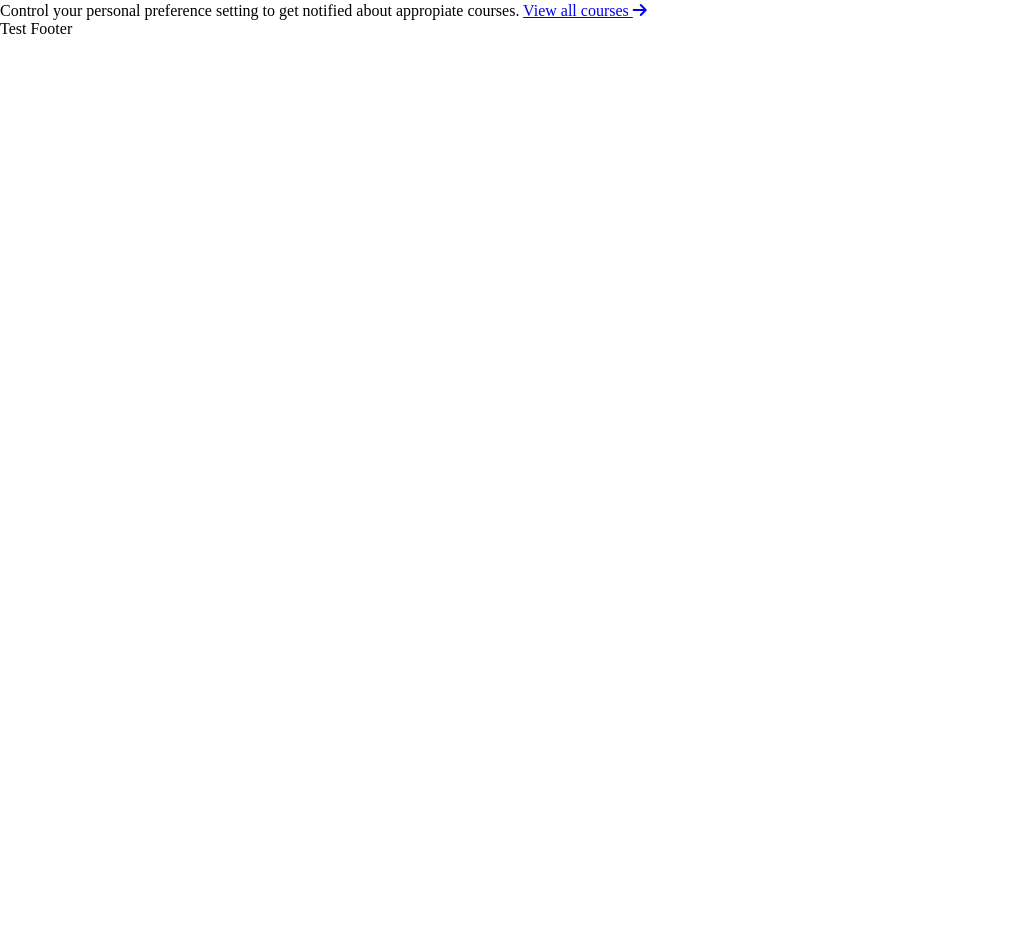
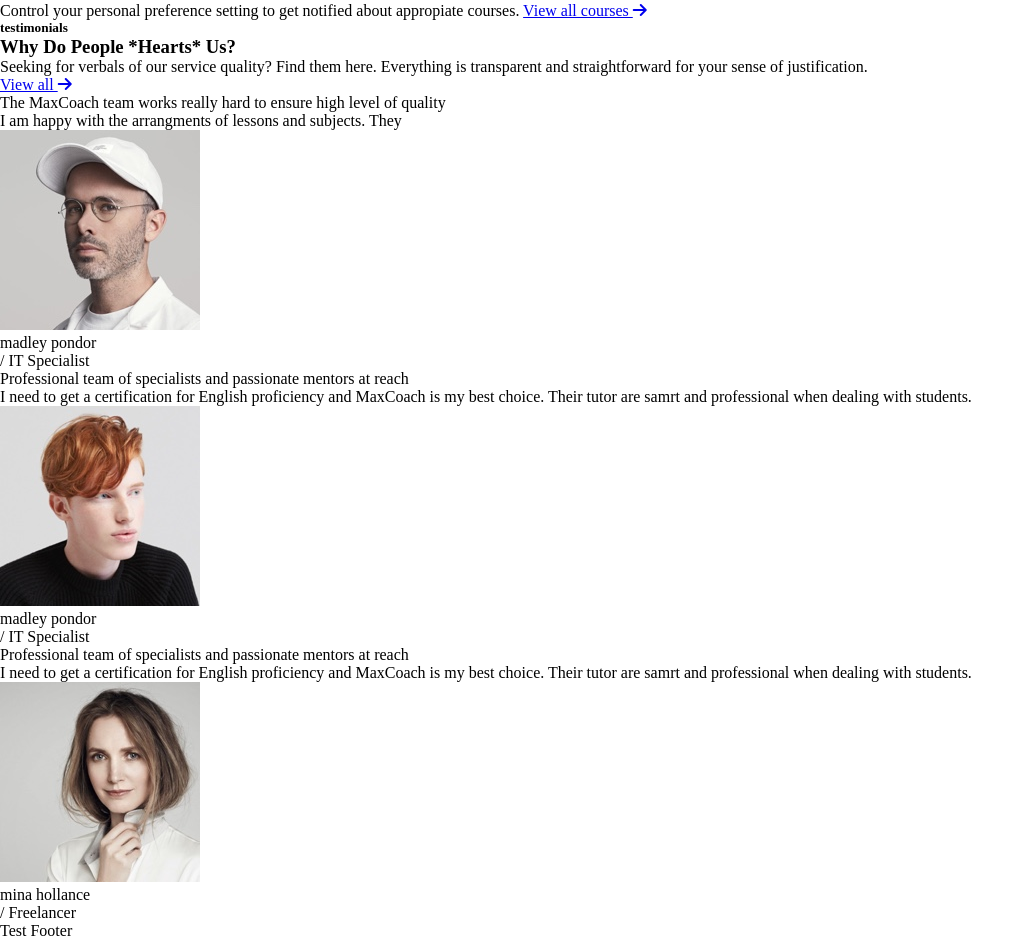
Before and after one commit to MarioBroi/proj-html-vuejs, a Vue app: page / in a window 1280 px wide. Shown: the part 2965-3905 px from the top of the page, without its empty margins (0-1031 px from the left). Before the commit the page ends 3003 px from the top, so only its background shows below. Built offline with nearby package versions, Linux system fonts and the light colour scheme.

Commit message:
add testimonials section in AppMain, update readme

```diff
--- a/src/components/AppMain.vue
+++ b/src/components/AppMain.vue
@@ -199,7 +199,83 @@
         </section>
         <!-- /.online -->
 
-        <section class="testimonials"></section>
+        <section class="testimonials">
+
+            <div class="testimonials-left">
+                <h5>testimonials</h5>
+                <h3>Why Do People <span>&ast;Hearts&ast;</span> Us?</h3>
+                <p>Seeking for verbals of our service quality? Find them here. Everything is transparent and
+                    straightforward for your sense of justification.</p>
+                <a href="#">View all <i class="fa-solid fa-arrow-right"></i></a>
+            </div>
+            <!-- /.testimonials-left -->
+
+            <div class="testimonials-right">
+                <div class="testimonials-card">
+                    <p>
+                        The MaxCoach team works really hard to ensure high level of quality
+                    </p>
+                    <p>
+                        I am happy with the arrangments of lessons and subjects. They
+                    </p>
+                    <div class="testimonial">
+                        <img src="/public/img/testimonial-avata-03.jpg" alt="">
+                        <div>
+                            madley pondor
+                        </div>
+                        <div>
+                            / IT Specialist
+                        </div>
+                    </div>
+                    <!-- /.testimonial -->
+                </div>
+                <!-- /.testimonials-card -->
+
+                <div class="testimonials-card">
+                    <p>
+                        Professional team of specialists and passionate mentors at reach
+                    </p>
+                    <p>
+                        I need to get a certification for English proficiency and MaxCoach is my best choice. Their
+                        tutor are samrt and professional when dealing with students.
+                    </p>
+                    <div class="testimonial">
+                        <img src="/public/img/testimonial-avata-01.jpg" alt="">
+                        <div>
+                            madley pondor
+                        </div>
+                        <div>
+                            / IT Specialist
+                        </div>
+                    </div>
+                    <!-- /.testimonial -->
+                </div>
+                <!-- /.testimonials-card -->
+
+                <div class="testimonials-card">
+                    <p>
+                        Professional team of specialists and passionate mentors at reach
+                    </p>
+                    <p>
+                        I need to get a certification for English proficiency and MaxCoach is my best choice. Their
+                        tutor are samrt and professional when dealing with students.
+                    </p>
+                    <div class="testimonial">
+                        <img src="/public/img/testimonial-avata-02.jpg" alt="">
+                        <div>
+                            mina hollance
+                        </div>
+                        <div>
+                            / Freelancer
+                        </div>
+                    </div>
+                    <!-- /.testimonial -->
+                </div>
+                <!-- /.testimonials-card -->
+
+            </div>
+            <!-- /.testimonials-right -->
+        </section>
         <!-- /.testimonials -->
 
         <section class="transform"></section>
```
Also changed, not shown: 1 other file (tests, documents, lock files or other folders).
